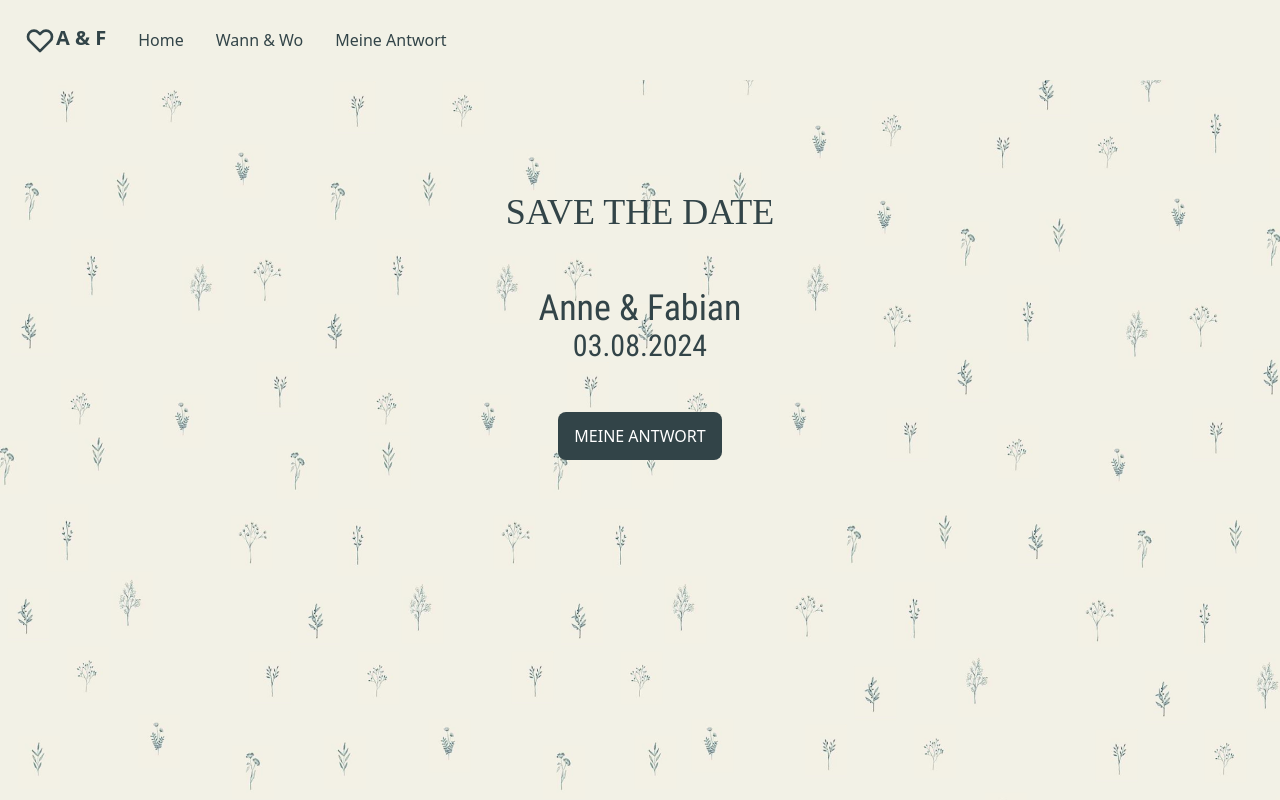
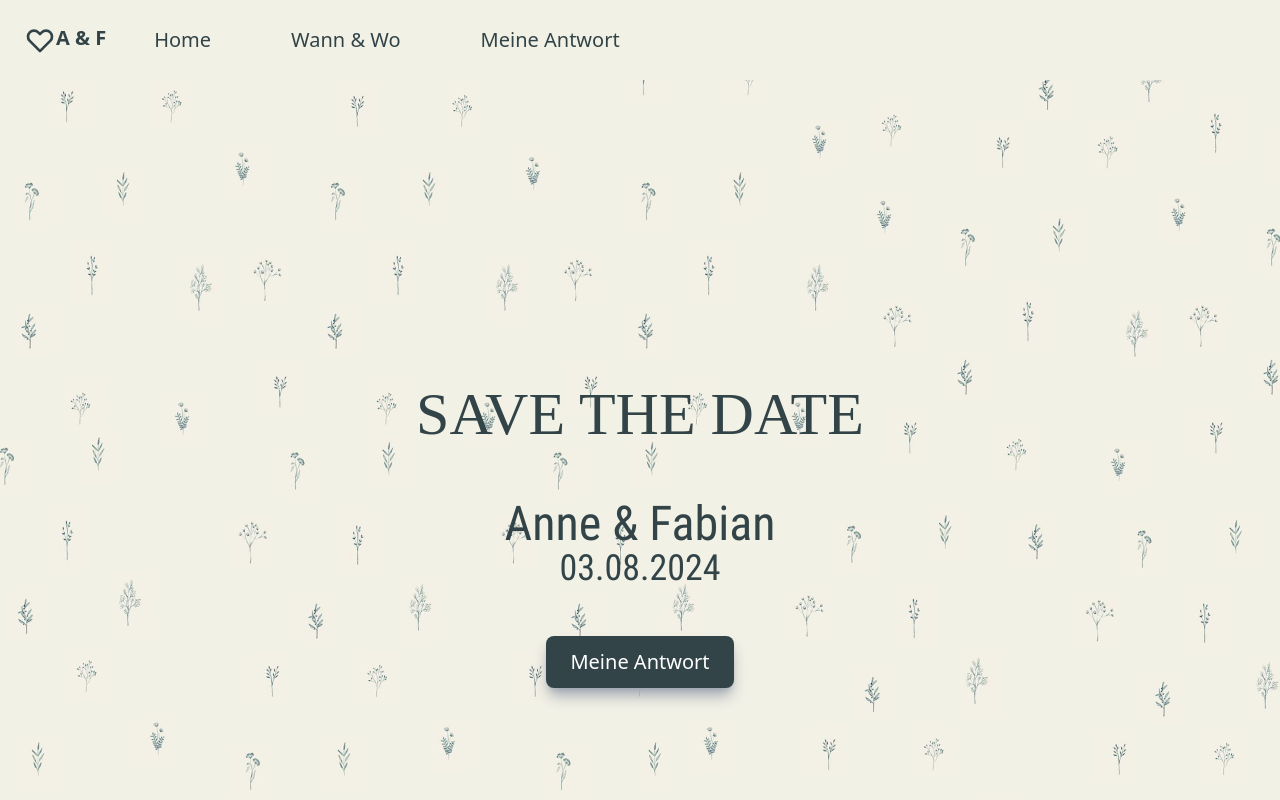
Before and after one commit to fabianszyman/wedding-landingpage, a Next.js app: page / in a window 1280 px wide. Built offline with nearby package versions, Linux system fonts and the light colour scheme.

Commit message:
update CTA layout

```diff
--- a/components/Hero.jsx
+++ b/components/Hero.jsx
@@ -15,24 +15,26 @@ const Hero = () => {
     >
       <div
         id="hero_container"
-        className="flex items-center justify-center flex-wrap text-center "
+        className="flex items-center justify-center flex-wrap text-center pt-48 md:pt-96"
       >
-        <div id="headline" className="w-full pt-48 pb-12">
-          <h1 className="text-4xl font-CormorantGaramond_Medium">
+        <div id="headline" className="w-full pb-12">
+          <h1 className="text-4xl md:text-6xl font-CormorantGaramond_Medium">
             SAVE THE DATE
           </h1>
         </div>
         <div id="subline" className="w-full pt-2">
-          <h2 className=" text-4xl font-RobotoCondensed_Regular">
+          <h2 className=" text-4xl md:text-5xl font-RobotoCondensed_Regular">
             Anne & Fabian
           </h2>
         </div>
         <div id="subline_date" className="w-full">
-          <h2 className=" text-3xl font-RobotoCondensed_Regular">03.08.2024</h2>
+          <h2 className=" text-3xl md:text-4xl font-RobotoCondensed_Regular">
+            03.08.2024
+          </h2>
         </div>
         <div id="button_container" className="pt-12">
-          <button className="rounded-lg px-4 py-3 text-white bg-darkgreen hover:bg-teal-900 duration-300">
-            <a href="#antwort_section">MEINE ANTWORT</a>
+          <button className="rounded-lg text-xl px-6 py-3 text-white bg-darkgreen hover:bg-teal-900 duration-300 shadow-lg shadow-gray-400">
+            <a href="#antwort_section">Meine Antwort</a>
           </button>
         </div>
       </div>
--- a/components/Navbar.jsx
+++ b/components/Navbar.jsx
@@ -17,7 +17,7 @@ const Navbar = () => {
             <h1 className="text-2xl font-bold mr-4 sm:text-xl">A & F</h1>
           </a>
 
-          <ul className="hidden md:flex ">
+          <ul className="hidden md:flex text-xl gap-12 px-4">
             <li>
               <a href="#home" className="hover:underline">
                 Home
```
